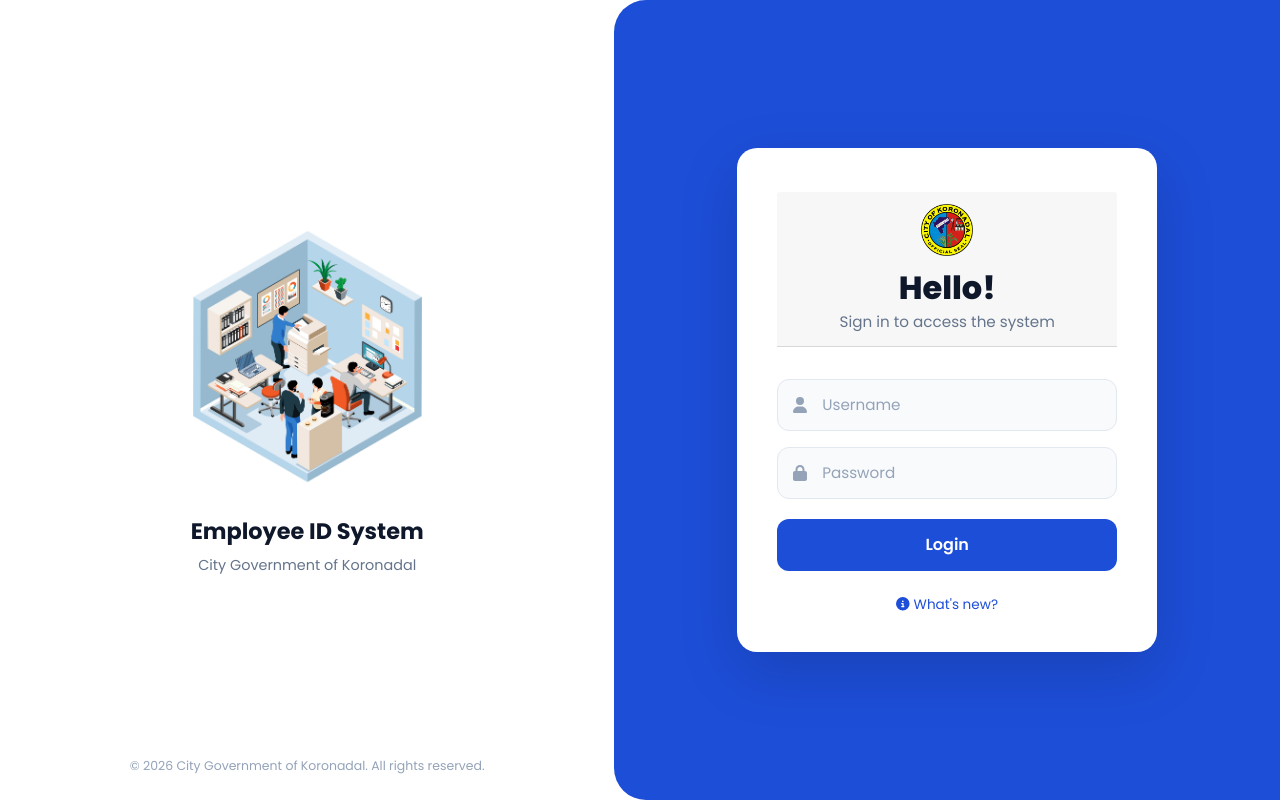
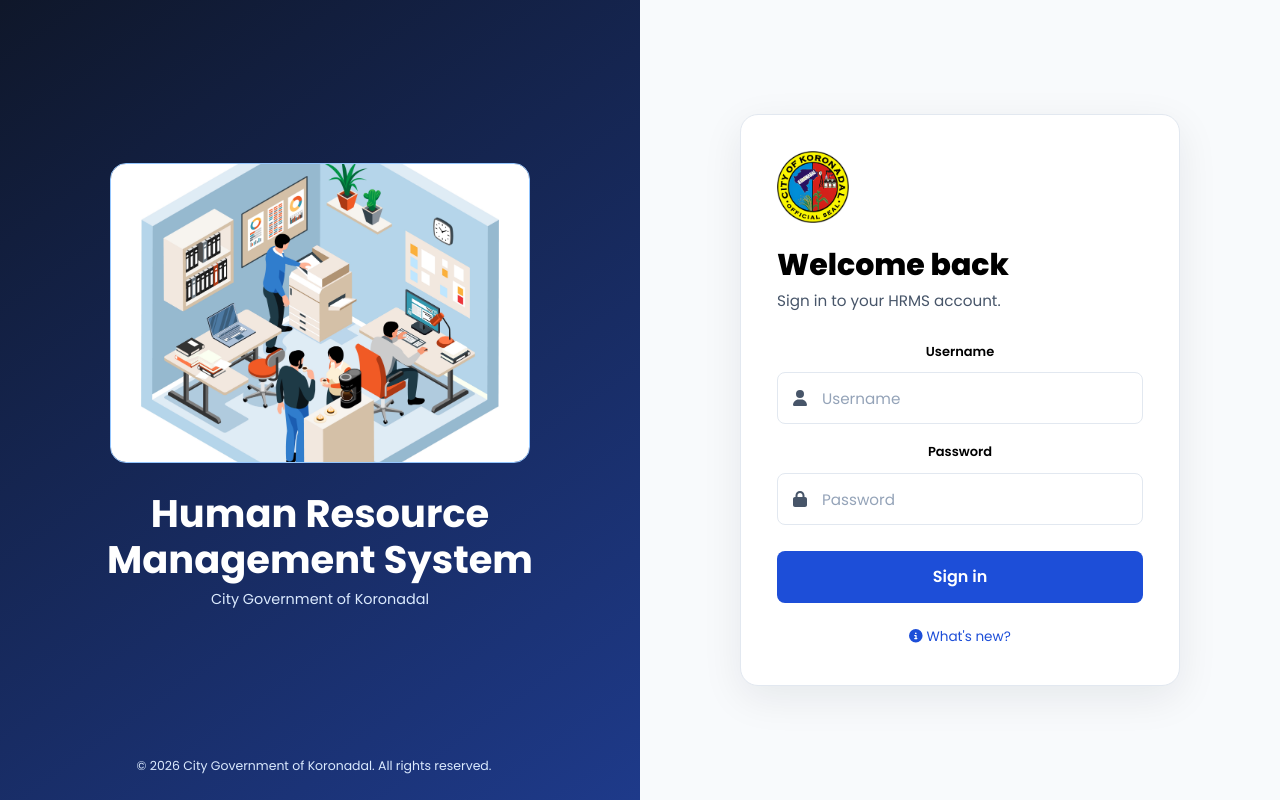
Before and after one commit to alvinjoshuasubere/app_hrms, a Nuxt app: page / in a window 1280 px wide. Built offline with nearby package versions, Linux system fonts and the light colour scheme.

Commit message:
Modernize HRMS login with navy branding and accessible labeled fields

```diff
--- a/components/Login/LoginForm.vue
+++ b/components/Login/LoginForm.vue
@@ -4,9 +4,9 @@
     <!-- ── LEFT PANEL — white with illustration ── -->
     <div class="left-panel">
       <div class="illustration-wrap">
-        <img class="vectorImage" src="office.jpg" alt="">
+        <img class="vectorImage" src="/office.jpg" alt="">
         <div class="illustration-label">
-          <span >Employee ID System</span>
+          <span>Human Resource Management System</span>
           <span class="illustration-sub">City Government of Koronadal</span>
         </div>
       </div>
@@ -38,40 +38,40 @@
         <!-- Logo + title -->
         <div class="card-header">
           <img src="/city_logo.png" alt="City Logo" class="card-logo" align="center" />
-          <h1 class="card-title">Hello!</h1>
-          <p class="card-subtitle">Sign in to access the system</p>
+          <h1 class="card-title">Welcome back</h1>
+          <p class="card-subtitle">Sign in to your HRMS account.</p>
         </div>
 
         <!-- Form -->
         <form @submit.prevent="login" class="card-form">
 
+          <label class="login-field-label" for="hr-login-user">Username</label>
           <div class="field-wrap">
             <font-awesome-icon icon="user" class="field-icon" />
             <b-input
-              v-model="user.username"
+              id="hr-login-user" autocomplete="username" v-model="user.username"
               type="text"
               placeholder="Username"
               required
               class="field-input"
-              @keyup.enter="login"
             />
           </div>
 
+          <label class="login-field-label" for="hr-login-password">Password</label>
           <div class="field-wrap">
             <font-awesome-icon icon="lock" class="field-icon" />
             <b-input
-              v-model="user.password"
+              id="hr-login-password" autocomplete="current-password" v-model="user.password"
               type="password"
               placeholder="Password"
               required
               class="field-input"
-              @keyup.enter="login"
             />
           </div>
 
           <button type="submit" class="login-btn" :disabled="showLoading">
             <font-awesome-icon v-if="showLoading" icon="spinner" spin class="mr-2" />
-            {{ showLoading ? 'Authenticating...' : 'Login' }}
+            {{ showLoading ? 'Authenticating...' : 'Sign in' }}
           </button>
 
         </form>
@@ -181,4 +181,25 @@ export default {
 </script>
 
 <style>
+.login-page{min-height:100vh;min-height:100dvh;height:auto!important;width:100%!important;overflow:visible!important;background:#f8fafc;font-family:Inter,Arial,sans-serif}
+.login-page .left-panel{flex:1 1 50%;min-width:0;background:linear-gradient(145deg,#0f172a,#1e3a8a);padding:64px 48px 90px;min-height:100vh}
+.login-page .illustration-wrap{width:100%;max-width:520px;gap:28px}
+.login-page .vectorImage{width:100%;max-width:420px;max-height:300px;object-fit:cover;border-radius:16px;border:1px solid #93c5fd}
+.login-page .illustration-label span:first-child{font-size:clamp(26px,3vw,42px);line-height:1.2;color:#fff;font-weight:700}
+.login-page .illustration-sub,.login-page .copyright-text,.login-page .dev-icon{color:#dbeafe}
+.login-page .left-footer{left:24px;right:24px;gap:12px;text-align:center}
+.login-page .right-panel{flex:1 1 50%;width:auto;background:#f8fafc;border-radius:0;padding:48px 28px;min-width:0}
+.login-page .login-card{max-width:440px;border:1px solid #e2e8f0;border-radius:18px;box-shadow:0 12px 40px rgba(15,23,42,.08);padding:36px}
+.login-page .card-header{background:transparent;border:0;padding:0;margin-bottom:28px;text-align:left}
+.login-page .card-logo{height:72px;margin:0 0 24px}
+.login-page .card-title{color:#000;font-size:30px;line-height:1.2}
+.login-page .card-subtitle{color:#475569}
+.login-page .card-form{gap:10px}
+.login-page .login-field-label{color:#000;font-size:13px;font-weight:600;margin:0}
+.login-page .field-wrap{margin-bottom:8px}
+.login-page .field-input{background:#fff!important;color:#000!important;border-radius:8px!important}
+.login-page .field-icon{color:#475569}
+.login-page .login-btn{border-radius:8px;background:#1d4ed8;margin-top:8px}
+.login-page .updates-popup{top:auto;bottom:calc(100% + 8px)}
+@media(max-width:900px){.login-page .left-panel{min-height:auto;padding:32px 24px 64px}.login-page .vectorImage{display:none}.login-page .illustration-label span:first-child{font-size:25px}.login-page .right-panel{width:100%;padding:28px 16px;flex:1}.login-page .login-card{padding:28px 24px}.login-page .left-footer{bottom:12px}}
 </style>
```
